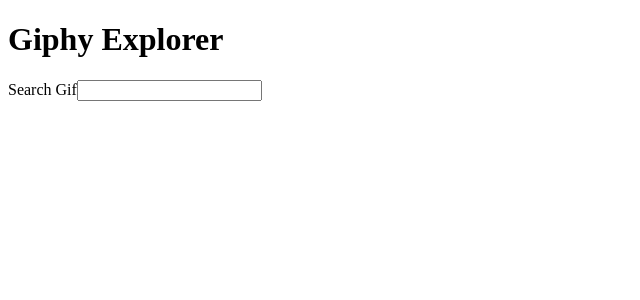
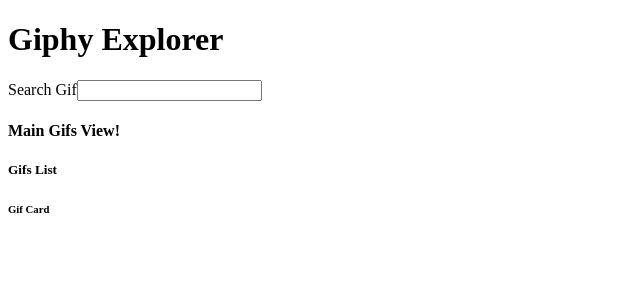
Before and after one commit to wizelineacademy/react-series-challenge, a React (Create React App) app: page / in a window 1280 px wide. Shown: the top 300 px of the page, without its empty margins (0-640 px from the left). Built offline with nearby package versions, Linux system fonts and the light colour scheme.

Commit message:
Main view (trending gifs) created, very basic

```diff
--- a/src/App.js
+++ b/src/App.js
@@ -1,5 +1,15 @@
 import React, { Component } from 'react';
+import {
+    Route,
+    Redirect,
+    Link,
+    NavLink,
+    Switch,
+    withRouter,
+} from 'react-router-dom';
+
 import SearchGif from './components/SearchGif';
+import MainGifsView from './components/MainGifsView';
 
 class App extends Component {
   render() {
@@ -12,6 +22,11 @@ class App extends Component {
 
           <main>
               <div>
+                  <Switch>
+
+                      <Route path="/" component={MainGifsView}/>
+
+                  </Switch>
               </div>
           </main>
 
--- /dev/null
+++ b/src/components/GifCard.js
@@ -0,0 +1,13 @@
+import React from 'react';
+
+const GifCard = () => {
+
+    return (
+        <div>
+            <h6>Gif Card</h6>
+        </div>
+    );
+
+};
+
+export default GifCard;
--- /dev/null
+++ b/src/components/GifsList.js
@@ -0,0 +1,15 @@
+import React from 'react';
+import GifCard from './GifCard';
+
+const GifsList = () => {
+
+    return (
+      <div>
+          <h5>Gifs List</h5>
+          <GifCard />
+      </div>
+    );
+
+};
+
+export default GifsList;
--- /dev/null
+++ b/src/components/MainGifsView.js
@@ -0,0 +1,15 @@
+import React from 'react';
+import GifsList from './GifsList';
+
+const MainGifsView = () => {
+
+    return (
+        <div>
+            <h4>Main Gifs View!</h4>
+            <GifsList />
+        </div>
+    );
+
+};
+
+export default MainGifsView;
```
